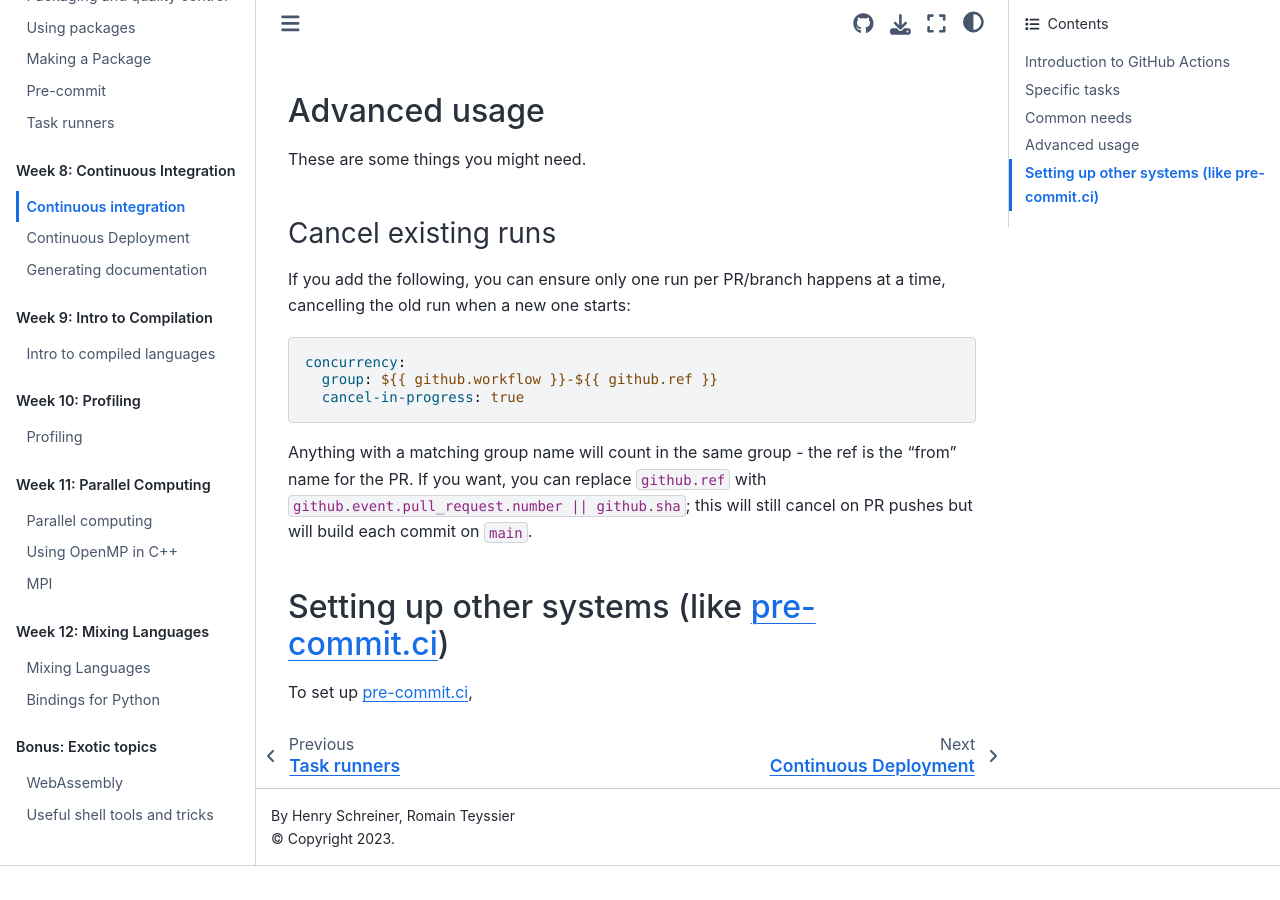
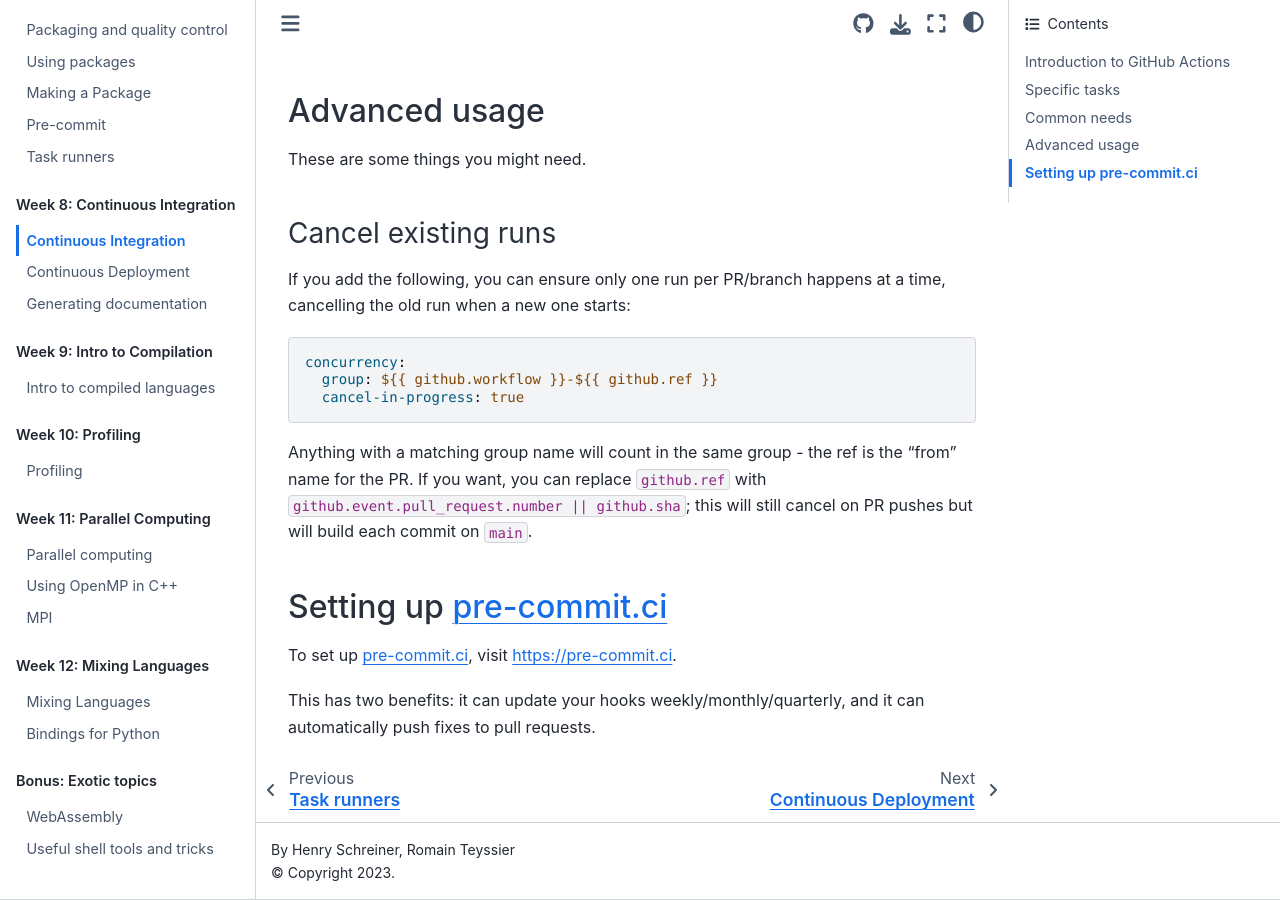
Before and after one commit to se-for-sci/se-for-sci.github.io, a Jupyter Book: the page built from content/week8/ci.md, in a window 1280 px wide and 900 px high, scrolled down 8701 px. Built offline with Jupyter Book 1.0.4 settings and Sphinx 7.4.7 and the Sphinx Book theme 1.1.4, drawn with Linux system fonts in a browser that asks for light colours; before the commit the page ends 9567 px from its top, so only the background shows below that; some of the changed text lies outside the part shown.

Commit message:
fix: minor updates
Signed-off-by: Henry Schreiner <henryschreineriii@gmail.com>

```diff
--- a/content/week8/ci.md
+++ b/content/week8/ci.md
@@ -1,4 +1,4 @@
-# Continuous integration
+# Continuous Integration
 
 There are a lot of services that can run code for you and integrate with git.
 These CI services may be hosted for you, or sometimes you can host them
@@ -487,6 +487,9 @@ the "from" name for the PR. If you want, you can replace `github.ref` with
 `github.event.pull_request.number || github.sha`; this will still cancel on PR
 pushes but will build each commit on `main`.
 
-## Setting up other systems (like pre-commit.ci)
+## Setting up pre-commit.ci
 
-To set up pre-commit.ci,
+To set up pre-commit.ci, visit <https://pre-commit.ci>.
+
+This has two benefits: it can update your hooks weekly/monthly/quarterly, and it
+can automatically push fixes to pull requests.
```
